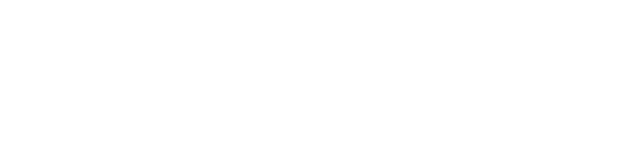
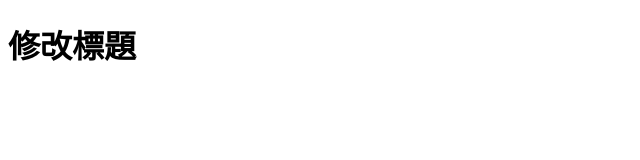
Before and after one commit to thu992519/gittest1026, a plain HTML site: page index.html in a window 1280 px wide. Shown: the whole page, without its empty margins (0-640 px from the left). Drawn offline with Linux system fonts and the light colour scheme.

Commit message:
修改 h1 文字

```diff
--- a/index.html
+++ b/index.html
@@ -6,6 +6,8 @@
     <title>修改title</title>
 </head>
 <body>
+    <h1>修改標題
+    </h1>
 
 </body>
 </html>
```
